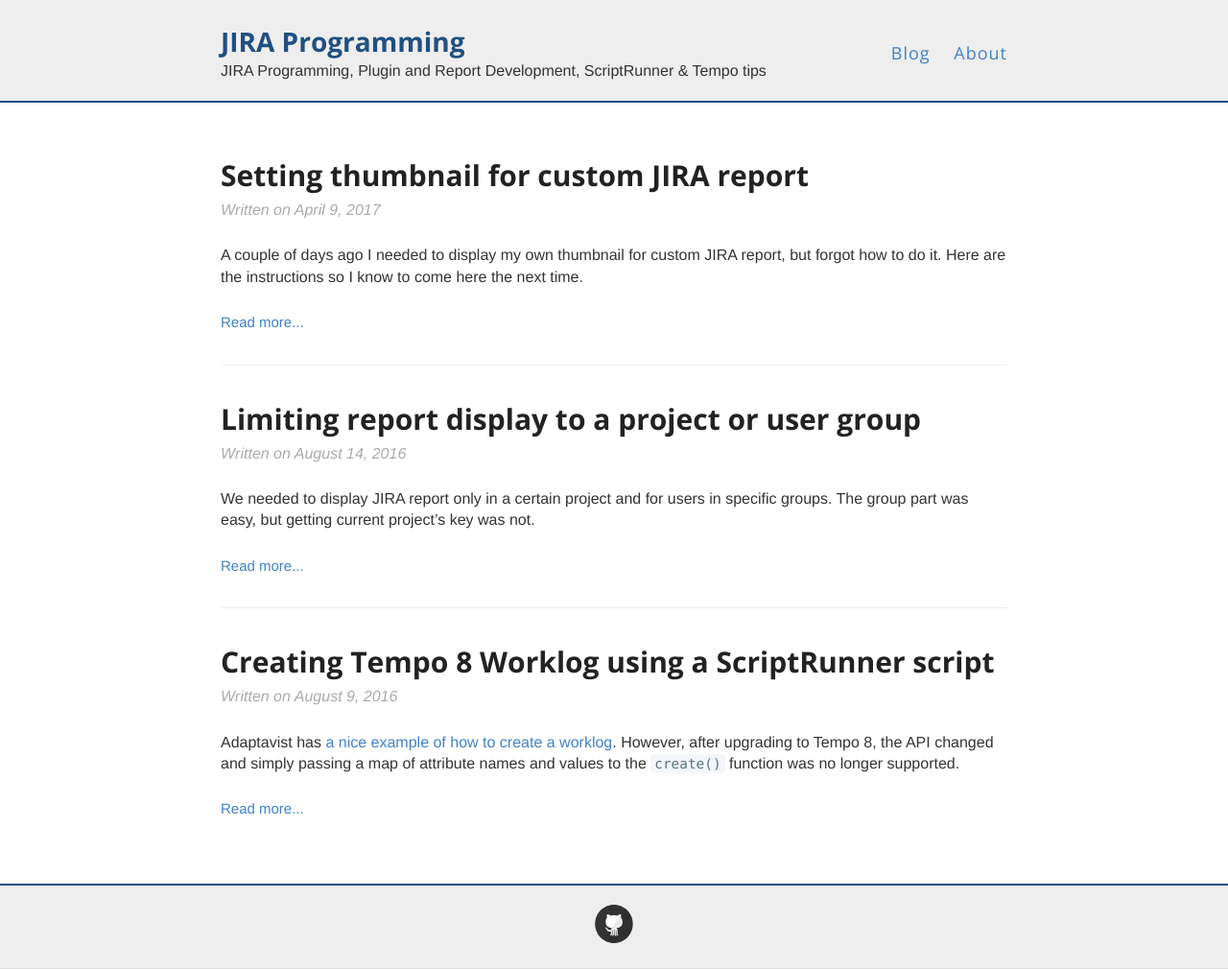
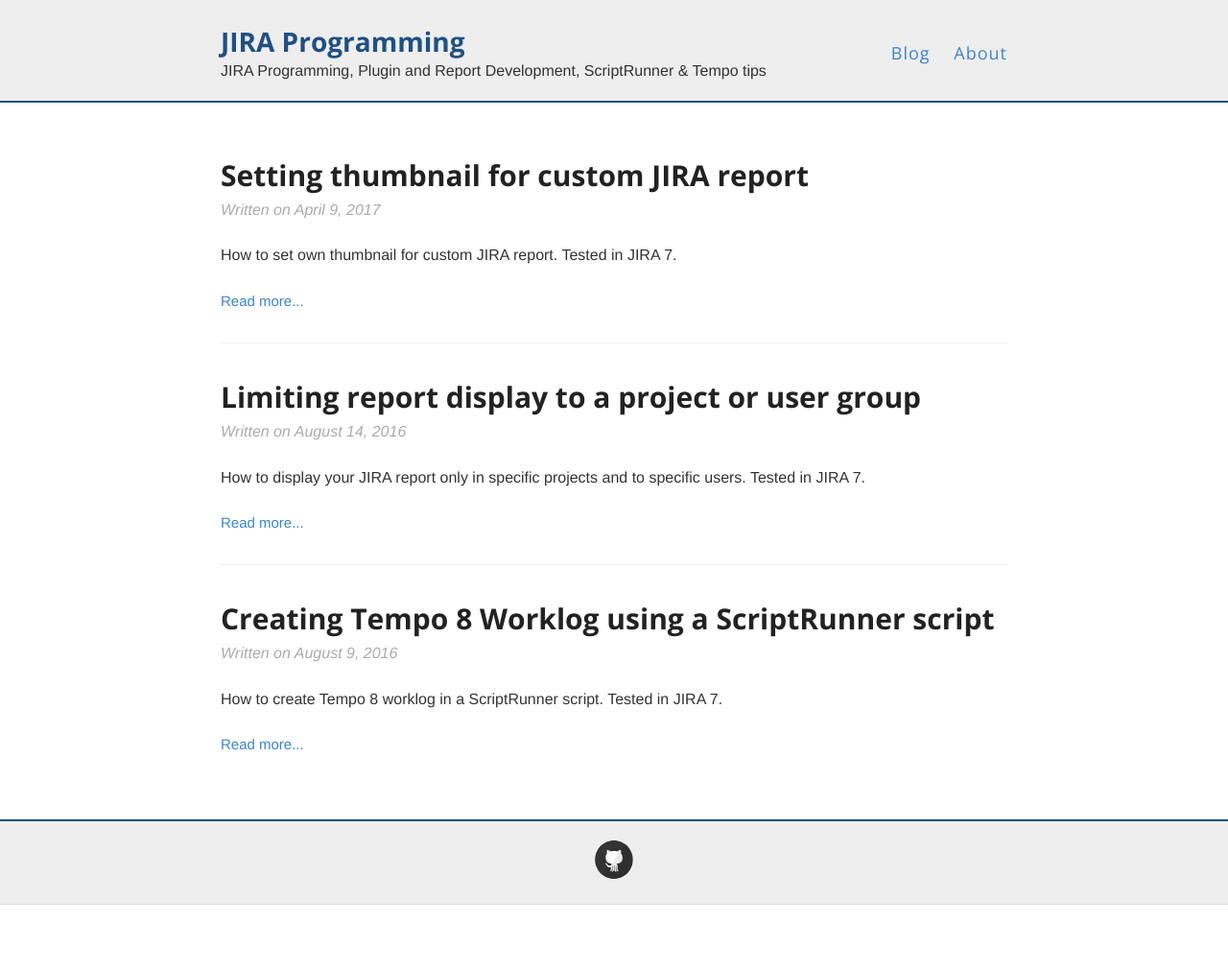
Before and after one commit to matejholy/jira-programming, a Jekyll site: the page built from index.html, in a window 1280 px wide. Shown: the whole page at 96% size. Built offline with Jekyll 4.4.1, drawn with Linux system fonts in a browser that asks for light colours; after the commit the page ends 943 px from its top, so only the background shows below that.

Commit message:
meta-descriptions added

```diff
--- a/_posts/2016-08-09-create-tempo-worklog-using-scriptrunner.md
+++ b/_posts/2016-08-09-create-tempo-worklog-using-scriptrunner.md
@@ -1,6 +1,7 @@
 ---
 layout: post
 title:  "Creating Tempo 8 Worklog using a ScriptRunner script"
+excerpt: "How to create Tempo 8 worklog in a ScriptRunner script. Tested in JIRA 7."
 categories: main
 tags: jira, tempo, worklog, scriptrunner
 comments: true
--- a/_posts/2016-08-14-limiting-report-display-to-a-project-or-user-group.md
+++ b/_posts/2016-08-14-limiting-report-display-to-a-project-or-user-group.md
@@ -1,6 +1,7 @@
 ---
 layout: post
 title:  "Limiting report display to a project or user group"
+excerpt: "How to display your JIRA report only in specific projects and to specific users. Tested in JIRA 7."
 categories: main
 tags: jira, report
 comments: true
--- a/_posts/2017-04-09-thumbnail-for-custom-jira-report.md
+++ b/_posts/2017-04-09-thumbnail-for-custom-jira-report.md
@@ -1,6 +1,7 @@
 ---
 layout: post
 title:  "Setting thumbnail for custom JIRA report"
+excerpt: "How to set own thumbnail for custom JIRA report. Tested in JIRA 7."
 categories: main
 tags: jira, report, thumbnail
 comments: true
```
